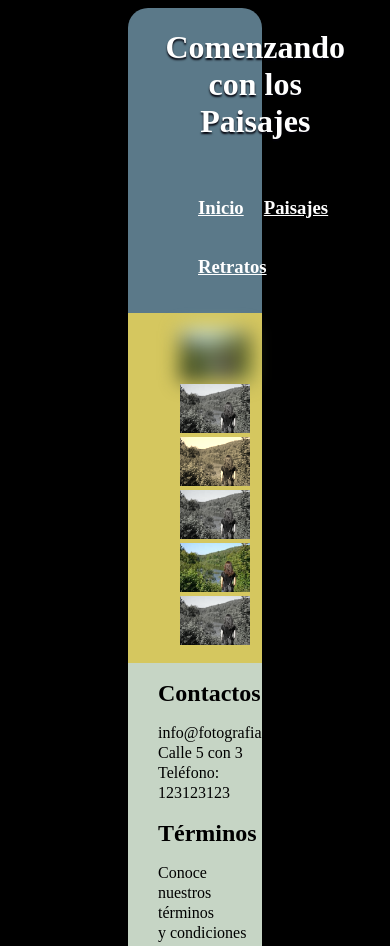
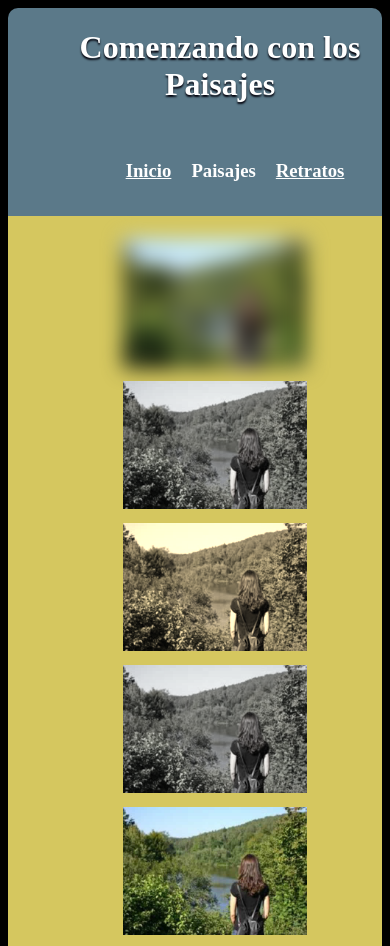
Before and after one commit to marlenesdr/Evaluacion02, a plain HTML site: page pasajes.html in a window 390 px wide. Shown: the top 946 px of the page. Drawn offline with Linux system fonts and the light colour scheme; a web font is replaced by a local one.

Commit message:
Version 3

```diff
--- a/estilos/style.css
+++ b/estilos/style.css
@@ -1,24 +1,49 @@
+#contenido{
+  width: 900px;
+  height: auto;
+  margin: 0 auto;
+}
 .cuerpo{
   background: #000000;
-  margin-left: 8em;
-  margin-right: 8em;
   font-style: italic;
   font-family: 'DancingScriptRegular';
   font-weight: normal;
   font-style: normal;
 }
-#encabezado{
-  border-top-left-radius: 20px;
-  border-top-right-radius: 20px;
+#cabecera{
+  border-top-left-radius: 10px;
+  border-top-right-radius: 10px;
   background-color: #5b7989;
+  animation: XAnimacion 2s;
+}
+@-webkit-keyframes XAnimacion{
+  0%{
+    margin-top: 150%;
+  }
+  60%{
+    margin-top: -5%;
+  }
+  100%{
+    margin-top: 0%;
+  }
 }
 .titulo{
   color: #ffffff;
   text-shadow: 0px 2px 2px #02010a;
 }
-.menu{
+li a{
   color: #ffffff;
 }
+body#inicio #menu-principal li.inicio a{
+  text-decoration: none;
+}
+body#paisajes #menu-principal li.paisajes a{
+  text-decoration: none;
+}
+body#retratos #menu-principal li.retratos a{
+  text-decoration: none;
+}
+
 #div_uno{
     width: 45%;
     height: auto;
@@ -37,9 +62,6 @@ li {
   display: block;
 	padding-right: 15px;
 	padding-left: 5px;
-}
-#menu-principal a:link active{
-text-decoration: none;
 }
 .imagen_central{
   background-color: #82c3a6;
@@ -69,7 +91,8 @@ text-decoration: none;
   height: auto;
   display: flex;
   flex-flow:wrap;
-  margin: 0px auto;
+  columns: 2;
+  margin: 0 auto;
   text-align:center;
   justify-content: center;
 }
@@ -91,7 +114,7 @@ text-decoration: none;
   vertical-align:middle;
 }
 .imagen_cent1{
-  width: 250px;
+  width: 230px;
   height: auto;
   margin-left: 25px;
   margin-right: 25px;
@@ -145,21 +168,31 @@ text-decoration: none;
 
 @media screen and (max-width:900px) {
 /* reglas CSS */
-  #encabezado{
-      display:grid;
+#contenido{
+  width: 100%;
+  height: auto;
+}
+.cuerpo{
+  background: #000000;
+}
+#cabecera{
+      display:inline-block;
       width: 100%;
   }
 #div_uno{
-    display: flex;
-    flex-flow: row;
-    flex-direction: row;
     width: 100%;
+    display: inline-grid;
+    justify-content: center;
     text-align: center;
   }
 .flex1{
-    display: grid;
     width: 100%;
     height: auto;
+    display: flex;
+    justify-content: center;
+    text-align: center;
+    columns: 1;
+
   }
 .imagen_cent{
     width: 100%;
@@ -170,11 +203,10 @@ text-decoration: none;
   }
 
 .imagen_cent1{
-    width: 75%;
+    width: 55%;
     height: auto;
-    margin-left: 0px;
-    margin-right: 0px;
-    vertical-align: middle;
+    aling:center;
+  }
 }
 
 .flex2{
@@ -188,18 +220,22 @@ text-decoration: none;
     line-height: 20px;
     vertical-align: middle;
   }
-
-
+@media screen and  (min-width:900px) {
+  /* reglas CSS */
+ #contenido{
+    width: 900px;
+    height: auto;
+    margin: 0 auto;
   }
-@media screen and (max-width:1024px) and (min-width:900px) {
-  /* reglas CSS */
+.cuerpo{
+    background: #000000;
+  }
 #div_uno{
     display: inline-block;
   }
 .flex1{
     display: flex;
   }
-
 .flex2{
     display:flex;
     columns: 4;
--- a/pasajes.html
+++ b/pasajes.html
@@ -1,5 +1,6 @@
 <!DOCTYPE html>
 <html>
+<div id="contenido">
   <head>
     <meta charset="utf-8">
     <meta name="viewport" content="initial-scale=1, width=device-width">
@@ -7,16 +8,16 @@
     <link rel="stylesheet" href="estilos/style.css">
     <link rel="stylesheet" media="screen" href="https://fontlibrary.org/face/dancing" type="text/css"/>
 </head>
-  <body class="cuerpo">
-    <header id="encabezado">
+  <body class="cuerpo" id="paisajes">
+    <header id="cabecera">
         <div id="div_uno">
           <h1 class="titulo">Comenzando con los Paisajes</h1>
         </div>
         <div id="div_uno">
           <ul id="menu-principal">
-            <li><a class="menu" href="index.html"><h3>Inicio</h3></a></li>
-            <li><a class="menu" href="pasajes.html"><h3>Paisajes</h3></a></li>
-            <li><a class="menu" href="retratos.html"><h3>Retratos</h3></a></li>
+            <li class="inicio"><a class="" href="index.html"><h3>Inicio</h3></a></li>
+            <li class="paisajes"><a class="" href="pasajes.html"><h3>Paisajes</h3></a></li>
+            <li class="retratos"><a class="" href="retratos.html"><h3>Retratos</h3></a></li>
           </ul>
         </div>
     </header>
@@ -65,4 +66,5 @@
     <br>
     <br>
   </footer>
+</div>
 </html>
```
Also changed, not shown: index.html (+10 -8 lines), retratos.html (+8 -6 lines). Lines whose indentation alone changed are shown as unchanged.
